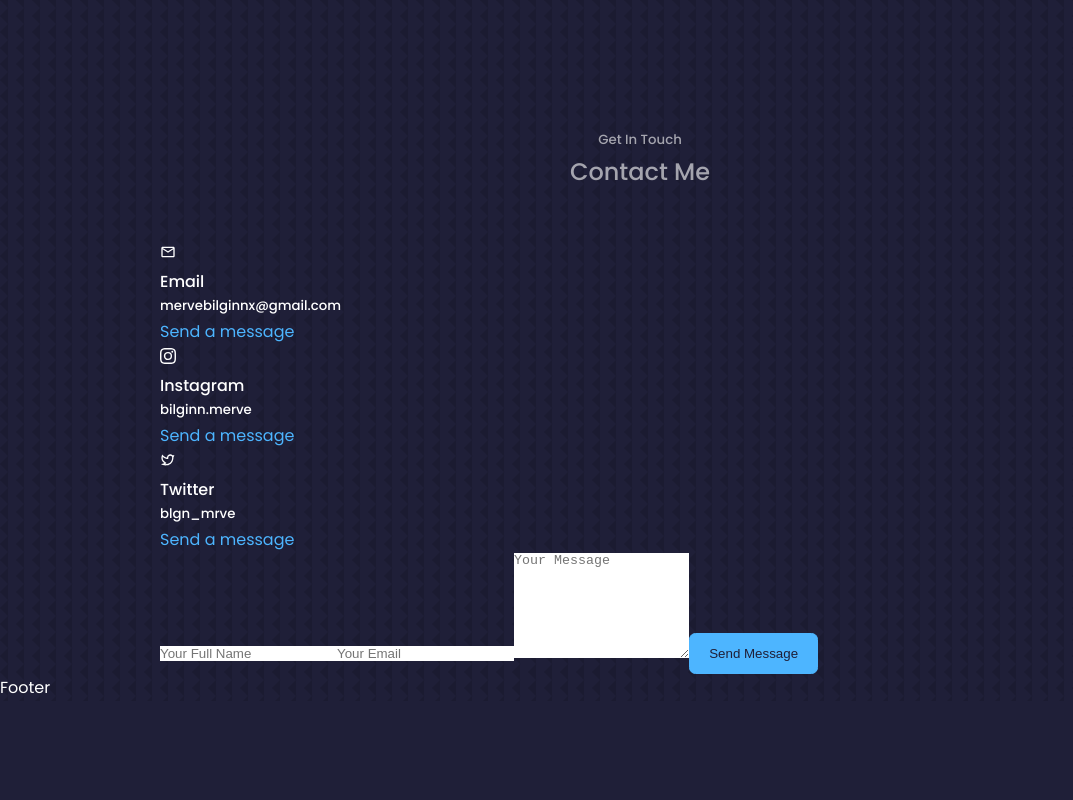
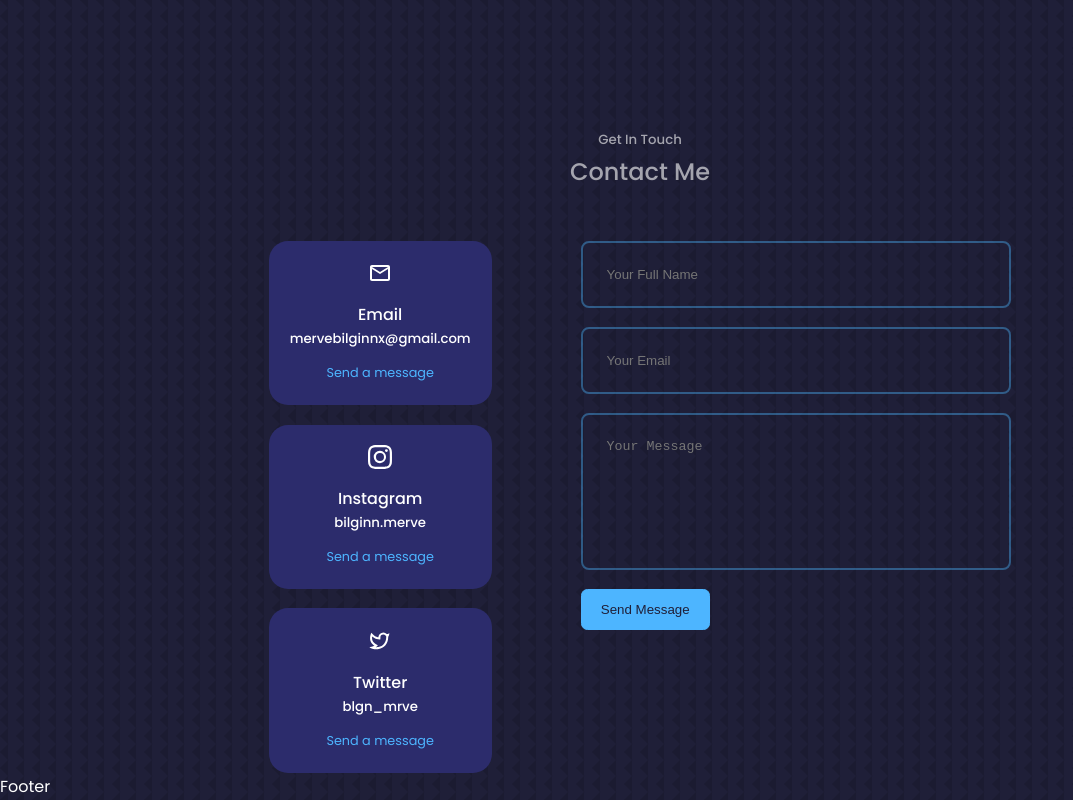
Before and after one commit to mervebilgin/PersonalWebsite, a React (Create React App) app: page / in a window 1280 px wide. Shown: the part 4920-5720 px from the top of the page, without its empty margins (0-1073 px from the left). Before the commit the page ends 5621 px from the top, so only its background shows below. Built offline with nearby package versions, Linux system fonts and the light colour scheme.

Commit message:
Create contact component css

```diff
--- a/src/components/contact/contact.css
+++ b/src/components/contact/contact.css
@@ -0,0 +1,55 @@
+.container.contact_container {
+    width: 58%;
+    display: grid;
+    grid-template-columns: 30% 58%;
+    gap: 12%;
+}
+
+.contact_options {
+    display: flex;
+    flex-direction: column;
+    gap: 1.2rem;
+}
+
+.contact_option {
+    background: var(--color-bg-variant);
+    padding: 1.2rem;
+    border-radius: 1.2rem;
+    text-align: center;
+    border: 1px solid transparent;
+    transition: var(--transition);
+}
+
+.contact_option:hover {
+    background: transparent;
+    border-color: var(--color-primary-variant);
+}
+
+.contact_option-icon {
+    font-size: 1.5rem;
+    margin-bottom: 0.5rem;
+}
+
+.contact_option a {
+    margin-top: 0.7rem;
+    display: inline-block;
+    font-size: 0.8rem;
+}
+
+/* ****************  FORM ************** */
+form {
+    display: flex;
+    flex-direction: column;
+    gap: 1.2rem;
+}
+
+input,
+textarea {
+    width: 100%;
+    padding: 1.5rem;
+    border-radius: 0.5rem;
+    background: transparent;
+    border: 2px solid var(--color-primary-variant);
+    resize: none;
+    color: var(--color-white);
+}
```
